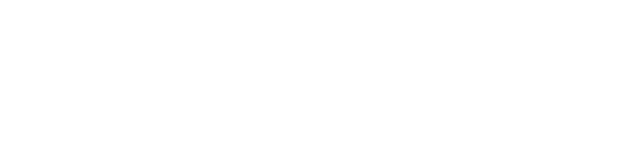
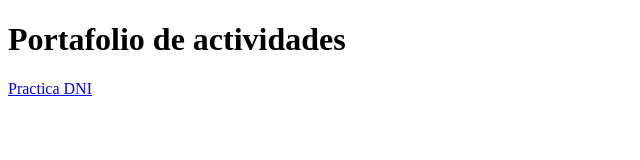
Before and after one commit to jorgsaul/AppsMoviles, a plain HTML site: page index.html in a window 1280 px wide. Shown: the whole page, without its empty margins (0-640 px from the left). Drawn offline with Linux system fonts and the light colour scheme.

Commit message:
añadir enlace a la actividad

```diff
--- a/index.html
+++ b/index.html
@@ -6,6 +6,7 @@
   <title>Repositorio</title>
 </head>
 <body>
-
+  <h1>Portafolio de actividades</h1>
+  <a href="PracticaDNI/practicaDNI.html">Practica DNI</a>
 </body>
 </html>
```
